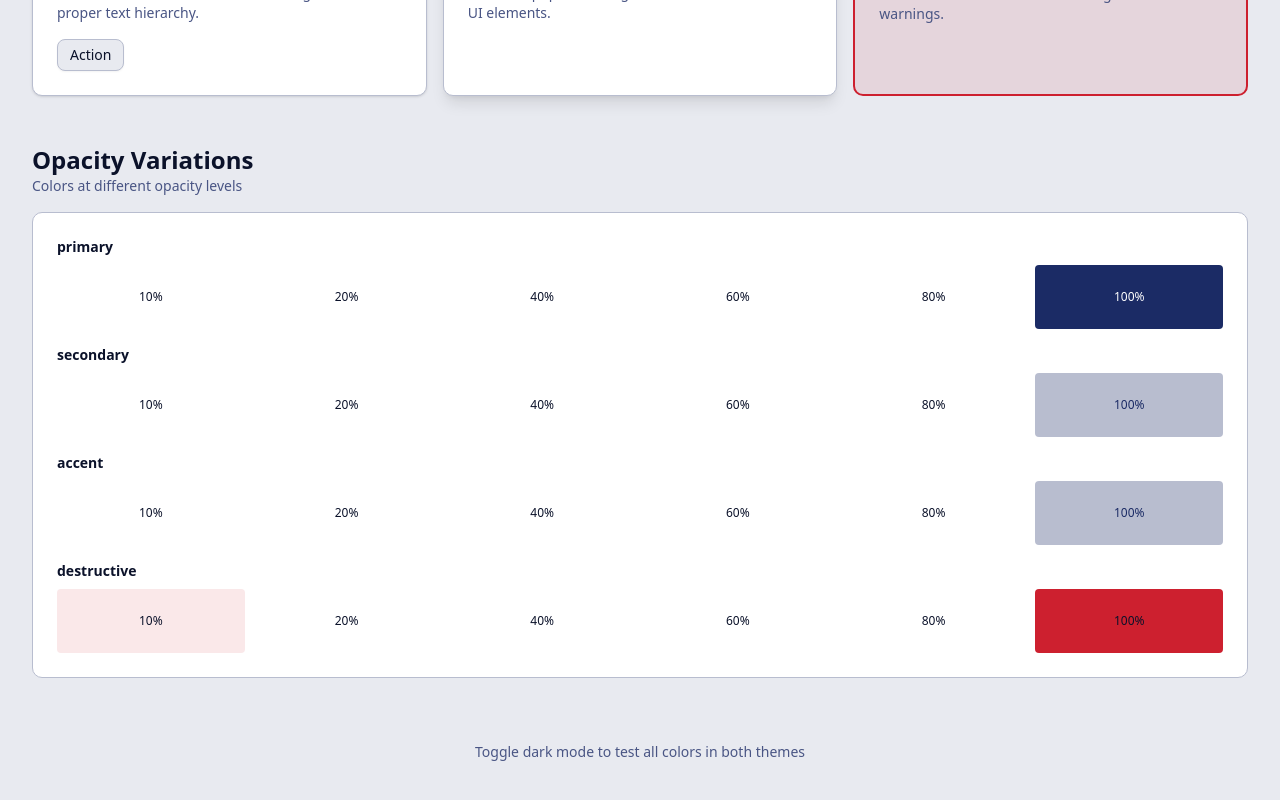
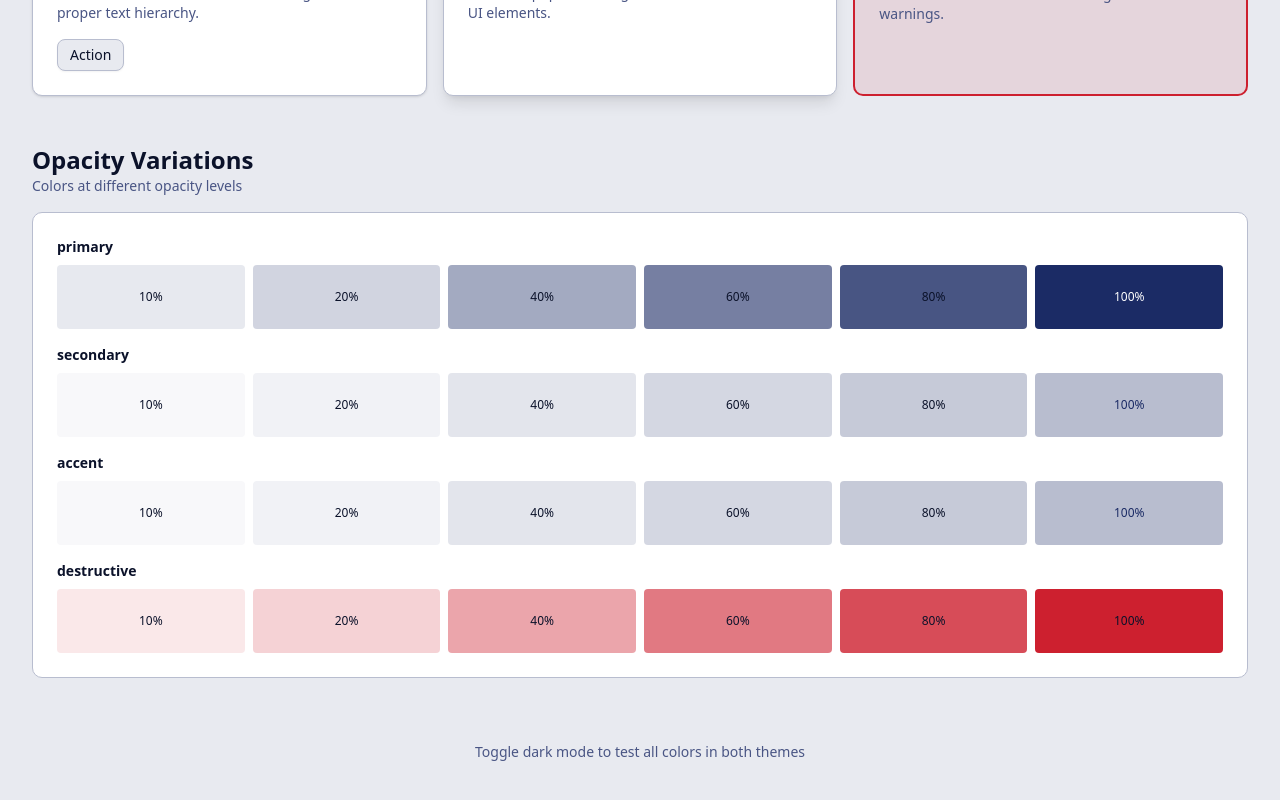
Before and after one commit to abdelrahmanemadismail/sastify, a Next.js app: page / in a window 1280 px wide. Shown: the part 2312-3112 px from the top of the page. Built offline with nearby package versions, Linux system fonts and the light colour scheme.

Commit message:
feat: enhance color display for primary, secondary, accent, and destructive categories

```diff
--- a/src/app/page.tsx
+++ b/src/app/page.tsx
@@ -218,19 +218,50 @@ export default function Home() {
             <p className="text-sm text-muted-foreground">Colors at different opacity levels</p>
           </div>
           <div className="space-y-4 rounded-lg border border-border bg-card p-6">
-            {["primary", "secondary", "accent", "destructive"].map((color) => (
-              <div key={color} className="space-y-2">
-                <p className="text-sm font-semibold text-card-foreground">{color}</p>
-                <div className="flex gap-2">
-                  <div className={`h-16 flex-1 rounded bg-${color}/10 flex items-center justify-center text-xs`}>10%</div>
-                  <div className={`h-16 flex-1 rounded bg-${color}/20 flex items-center justify-center text-xs`}>20%</div>
-                  <div className={`h-16 flex-1 rounded bg-${color}/40 flex items-center justify-center text-xs`}>40%</div>
-                  <div className={`h-16 flex-1 rounded bg-${color}/60 flex items-center justify-center text-xs`}>60%</div>
-                  <div className={`h-16 flex-1 rounded bg-${color}/80 flex items-center justify-center text-xs`}>80%</div>
-                  <div className={`h-16 flex-1 rounded bg-${color} flex items-center justify-center text-xs text-${color}-foreground`}>100%</div>
-                </div>
+            <div className="space-y-2">
+              <p className="text-sm font-semibold text-card-foreground">primary</p>
+              <div className="flex gap-2">
+                <div className="h-16 flex-1 rounded bg-primary/10 flex items-center justify-center text-xs">10%</div>
+                <div className="h-16 flex-1 rounded bg-primary/20 flex items-center justify-center text-xs">20%</div>
+                <div className="h-16 flex-1 rounded bg-primary/40 flex items-center justify-center text-xs">40%</div>
+                <div className="h-16 flex-1 rounded bg-primary/60 flex items-center justify-center text-xs">60%</div>
+                <div className="h-16 flex-1 rounded bg-primary/80 flex items-center justify-center text-xs">80%</div>
+                <div className="h-16 flex-1 rounded bg-primary flex items-center justify-center text-xs text-primary-foreground">100%</div>
               </div>
-            ))}
+            </div>
+            <div className="space-y-2">
+              <p className="text-sm font-semibold text-card-foreground">secondary</p>
+              <div className="flex gap-2">
+                <div className="h-16 flex-1 rounded bg-secondary/10 flex items-center justify-center text-xs">10%</div>
+                <div className="h-16 flex-1 rounded bg-secondary/20 flex items-center justify-center text-xs">20%</div>
+                <div className="h-16 flex-1 rounded bg-secondary/40 flex items-center justify-center text-xs">40%</div>
+                <div className="h-16 flex-1 rounded bg-secondary/60 flex items-center justify-center text-xs">60%</div>
+                <div className="h-16 flex-1 rounded bg-secondary/80 flex items-center justify-center text-xs">80%</div>
+                <div className="h-16 flex-1 rounded bg-secondary flex items-center justify-center text-xs text-secondary-foreground">100%</div>
+              </div>
+            </div>
+            <div className="space-y-2">
+              <p className="text-sm font-semibold text-card-foreground">accent</p>
+              <div className="flex gap-2">
+                <div className="h-16 flex-1 rounded bg-accent/10 flex items-center justify-center text-xs">10%</div>
+                <div className="h-16 flex-1 rounded bg-accent/20 flex items-center justify-center text-xs">20%</div>
+                <div className="h-16 flex-1 rounded bg-accent/40 flex items-center justify-center text-xs">40%</div>
+                <div className="h-16 flex-1 rounded bg-accent/60 flex items-center justify-center text-xs">60%</div>
+                <div className="h-16 flex-1 rounded bg-accent/80 flex items-center justify-center text-xs">80%</div>
+                <div className="h-16 flex-1 rounded bg-accent flex items-center justify-center text-xs text-accent-foreground">100%</div>
+              </div>
+            </div>
+            <div className="space-y-2">
+              <p className="text-sm font-semibold text-card-foreground">destructive</p>
+              <div className="flex gap-2">
+                <div className="h-16 flex-1 rounded bg-destructive/10 flex items-center justify-center text-xs">10%</div>
+                <div className="h-16 flex-1 rounded bg-destructive/20 flex items-center justify-center text-xs">20%</div>
+                <div className="h-16 flex-1 rounded bg-destructive/40 flex items-center justify-center text-xs">40%</div>
+                <div className="h-16 flex-1 rounded bg-destructive/60 flex items-center justify-center text-xs">60%</div>
+                <div className="h-16 flex-1 rounded bg-destructive/80 flex items-center justify-center text-xs">80%</div>
+                <div className="h-16 flex-1 rounded bg-destructive flex items-center justify-center text-xs text-destructive-foreground">100%</div>
+              </div>
+            </div>
           </div>
         </section>
 
```
